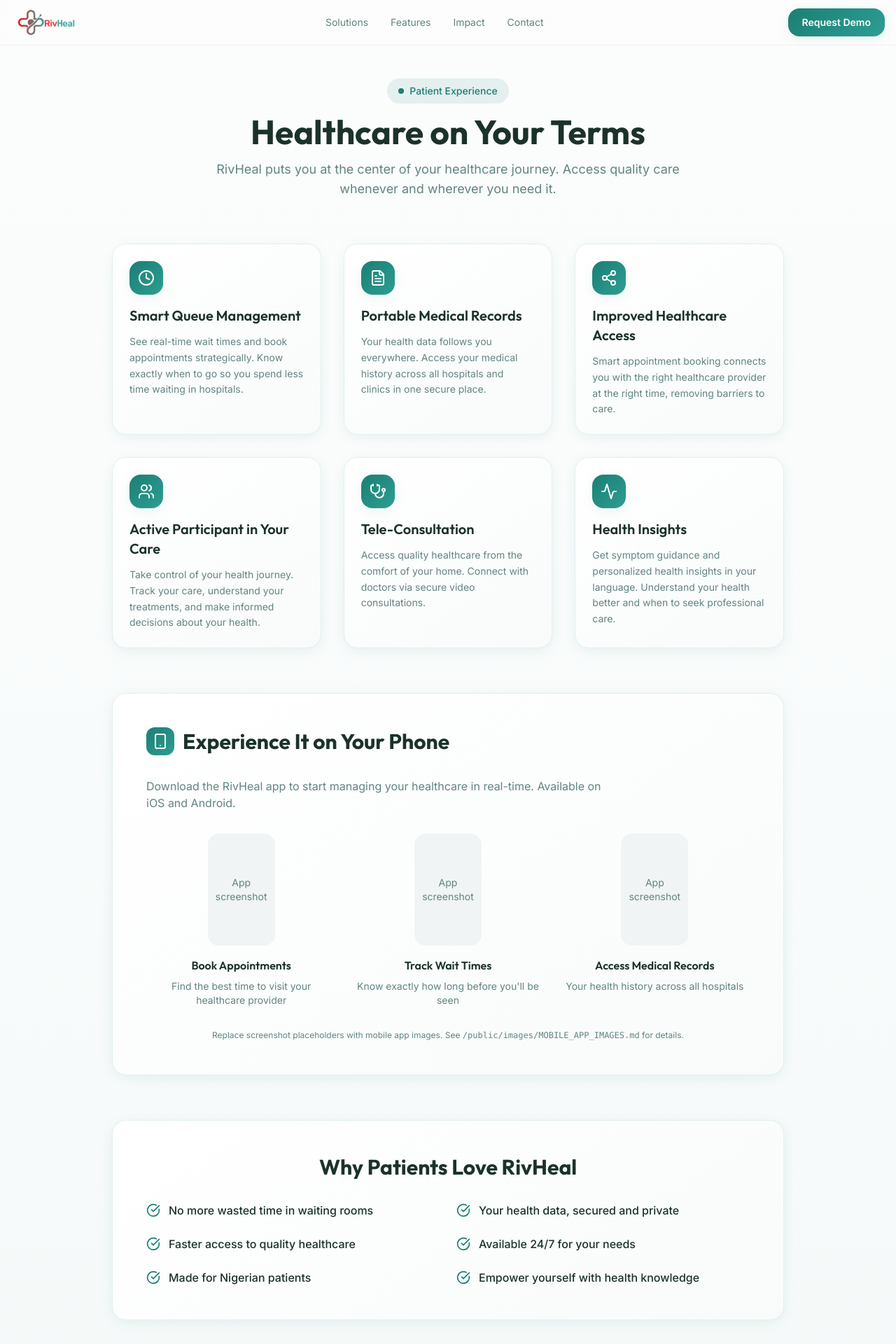
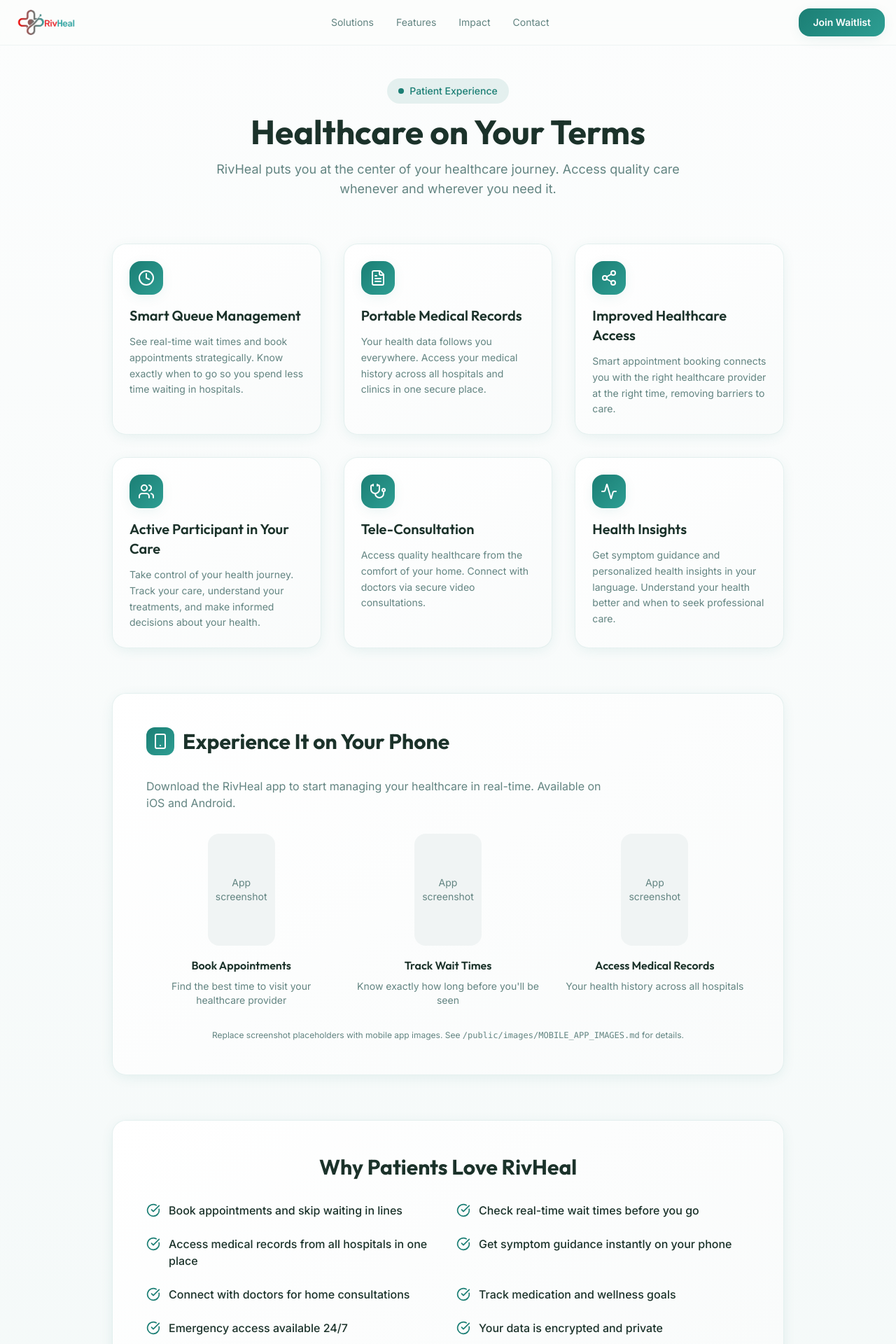
Before and after one commit to Iterative-Lead-Systems/rivheal-website-next, a Next.js app: page /patient-experience in a window 1280 px wide. Shown: the top 1920 px of the page at 70% size. Built offline with nearby package versions, Linux system fonts and the light colour scheme.

Commit message:
feat: modify navigation and ux writing

```diff
--- a/app/patient-experience/page.tsx
+++ b/app/patient-experience/page.tsx
@@ -144,12 +144,14 @@
             </h2>
             <div className="grid md:grid-cols-2 gap-6">
               {[
-                "No more wasted time in waiting rooms",
-                "Your health data, secured and private",
-                "Faster access to quality healthcare",
-                "Available 24/7 for your needs",
-                "Made for Nigerian patients",
-                "Empower yourself with health knowledge",
+                "Book appointments and skip waiting in lines",
+                "Check real-time wait times before you go",
+                "Access medical records from all hospitals in one place",
+                "Get symptom guidance instantly on your phone",
+                "Connect with doctors for home consultations",
+                "Track medication and wellness goals",
+                "Emergency access available 24/7",
+                "Your data is encrypted and private",
               ].map((reason) => (
                 <div key={reason} className="flex items-start gap-3">
                   <CheckCircle className="w-5 h-5 text-primary shrink-0 mt-0.5" />
--- a/components/CTASection.tsx
+++ b/components/CTASection.tsx
@@ -23,14 +23,17 @@
             </p>
             <div className="flex flex-col sm:flex-row items-center justify-center gap-4">
               <Link
-                href="/patient"
+                href="/home-care-waitlist"
                 className="px-8 py-4 rounded-xl text-base font-semibold bg-gradient-warm text-primary-foreground hover:opacity-90 transition-opacity shadow-elevated"
               >
-                Get Started Free
+                Join the Waitlist
               </Link>
-              <button className="px-8 py-4 rounded-xl text-base font-semibold border-2 border-primary-foreground/30 text-primary-foreground hover:bg-primary-foreground/10 hover:border-primary-foreground/50 transition-colors">
-                Schedule a Demo
-              </button>
+              <Link
+                href="/request-demo"
+                className="px-8 py-4 rounded-xl text-base font-semibold border-2 border-primary-foreground/30 text-primary-foreground hover:bg-primary-foreground/10 hover:border-primary-foreground/50 transition-colors"
+              >
+                For Healthcare Providers
+              </Link>
             </div>
           </div>
         </motion.div>
--- a/components/Features.tsx
+++ b/components/Features.tsx
@@ -7,25 +7,25 @@
   {
     icon: Calendar,
     title: "Smart Appointment Booking",
-    description: "Find the best time to see your doctor. Know exactly when to go.",
+    description: "Book appointments with available slots across hospitals. Get reminders and reschedule easily from your phone.",
     accent: "primary",
   },
   {
     icon: Clock,
     title: "Real-Time Queue Tracking",
-    description: "See how long you'll wait before you go to the hospital",
+    description: "See exactly how long before you'll be seen. Check in online and skip the front desk lines.",
     accent: "secondary",
   },
   {
     icon: FileText,
     title: "Portable Medical Records",
-    description: "Your health data, your control, across all hospitals",
+    description: "Access lab results, prescriptions, and medical history from any hospital or clinic in Nigeria.",
     accent: "secondary",
   },
   {
     icon: Users,
-    title: "Health Guidance",
-    description: "Symptom guidance in your language when you need it",
+    title: "Health Guidance & Symptom Checker",
+    description: "Understand your symptoms before you visit. Get guidance on which department to visit and how urgent your care is.",
     accent: "primary",
   },
 ];
--- a/components/Header.tsx
+++ b/components/Header.tsx
@@ -51,10 +51,10 @@
         {/* Desktop CTA */}
         <div className="hidden md:flex items-center gap-3">
           <Link
-            href="/request-demo"
+            href="/home-care-waitlist"
             className="px-5 py-2.5 rounded-xl text-sm font-semibold bg-gradient-primary text-primary-foreground hover:opacity-90 transition-opacity shadow-soft"
           >
-            Request Demo
+            Join Waitlist
           </Link>
         </div>
 
--- a/components/Hero.tsx
+++ b/components/Hero.tsx
@@ -16,13 +16,13 @@
 
         {/* Heading */}
         <h1 className="text-4xl md:text-6xl lg:text-7xl font-display font-bold text-foreground mb-6 leading-tight animate-fade-in-up">
-          Smarter Healthcare
-          <span className="block text-gradient-primary">In Your Hands</span>
+          Healthcare That Respects Your Time
+          <span className="block text-gradient-primary">Book. Track. Heal.</span>
         </h1>
 
         {/* Subtitle */}
         <p className="text-lg md:text-xl text-muted-foreground max-w-2xl mx-auto mb-10 animate-fade-in-up">
-          Smart appointments. Real-time queue tracking. Portable medical records. All in one app designed for Nigerian patients. Be among the first to experience it.
+          Book appointments in seconds. See real-time wait times. Access your medical records from any hospital. Stop wasting time in waiting rooms. Be among the first to experience smarter healthcare.
         </p>
 
         {/* CTA Buttons */}
```
Also changed, not shown: 1 other file (tests, documents, lock files or other folders).
